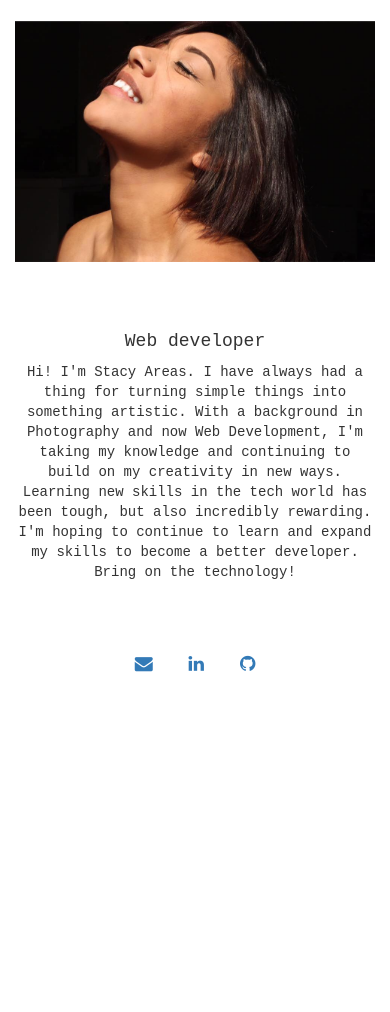
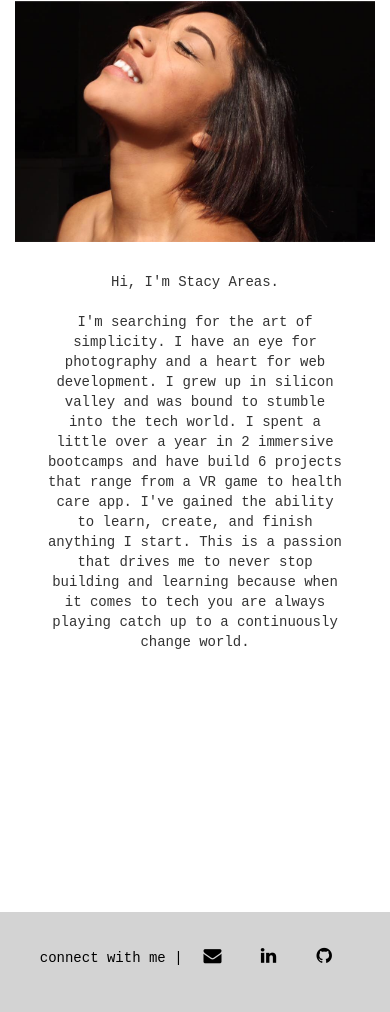
Before and after one commit to jsdelivrbot/portfolio-8, a website: page app/index.html at #!/aboutMe in a window 390 px wide. Shown: the part 160-1172 px from the top of the page. Before the commit the page ends 844 px from the top, so only its background shows below. Drawn offline with nearby package versions, Linux system fonts and the light colour scheme; some packages are replaced by stand-ins of ours.

Commit message:
edit about me -- add style and moblie responsive

```diff
--- a/app/aboutMe/aboutMe.html
+++ b/app/aboutMe/aboutMe.html
@@ -1,27 +1,25 @@
 <div ng-controller="AboutMeCtrl">
 
 	<div class="container">
-		<div class="row">
-			<div class="col-md-4 pt-5">
+		<div class="row project-col">
+			<div class="col-md-4">
   			<img class=" img-responsive" src="public/me.jpg">
 			</div>
 
 			<div class="col-md-8">
-				<div class="card text-center project-col">
+				<div class="card text-center">
 		  		<div class="card-img-overlay">
-			  		<h4 class="card-title">Web developer</h4>
-				  	<p class="card-text">Hi! I'm Stacy Areas. I have always 	had a thing for turning simple things into
-								something artistic. With a background in Photography and now Web Development, I'm
-								taking my knowledge and continuing to build on my creativity in new ways.
-								Learning new skills in the tech world has been tough, but also incredibly rewarding.
-								I'm hoping to continue to learn and expand my skills to become a better developer.
-								Bring on the technology!</p>
-		  		</div>
+				  	<p class="card-text project-content">
+				  	Hi, I'm Stacy Areas.<br><br>
+				  	I'm searching for the art of simplicity. I have an eye for photography and a heart for web development. I grew up in silicon valley and was bound to stumble into the tech world. I spent a little over a year in 2 immersive bootcamps and have build 6 projects that range from a VR game to health care app. I've gained the ability to learn, create, and finish anything I start. This is a passion that drives me to never stop building and learning because when it comes to tech you are always playing catch up to a continuously change world.</p>
+					</div>
 				</div>
 			</div>
 		</div>
 	</div>
-	<footer class="container text-center">
+
+	<footer class="text-center">
+		<span>connect with me </span>
 		<a href="mailto:stacyareas@gmail.com" target="_blank" type="button" class="btn-floating btn-lg btn-email"><i class="fa fa-envelope"></i></a>
 
 		<a href="https://www.linkedin.com/in/stacyareas/" target="_blank" type="button" class="btn-floating btn-lg btn-li"><i class="fa fa-linkedin"></i></a>
--- a/app/app.css
+++ b/app/app.css
@@ -4,15 +4,7 @@
   background-color: #D3D3D3;
   border-bottom: 0.1em solid black;
   margin-bottom: 2em;
-  padding: 3em;
-}
-
-.menu:before {
-  content: "[";
-}
-
-.menu:after {
-  content: "]";
+  padding: 1em;
 }
 
 .menu > li {
@@ -28,8 +20,46 @@
   font-family: monospace;
 }
 
-.project-col,
-.aboutme-card {
+.project-col {
   margin-top: 5em;
   margin-bottom: 5em;
 }
+
+.aboutme-card {
+  margin-top: 15em;
+  margin-bottom: 15em;
+}
+
+.project-content {
+  padding: 30px;
+}
+
+.btn-lg {
+  margin-top: 15px;
+  color: black !important;
+}
+
+span {
+ font-family: monospace;
+  color: black;
+}
+
+span:after {
+  content: "|";
+}
+
+.fa {
+  margin-top: 35px;
+  width: 20px !important;
+  height: 20px !important;
+}
+
+footer {
+    margin-top: 150px;
+    left: 0;
+    bottom: 0;
+    width: 100%;
+    background-color: #D3D3D3;
+    color: white;
+    height: 100px;
+}
--- a/app/index.html
+++ b/app/index.html
@@ -16,6 +16,7 @@
   <link rel="stylesheet" href="bower_components/html5-boilerplate/dist/css/main.css">
   <link rel="stylesheet" href="app.css">
   <link rel="stylesheet" href="https://cdnjs.cloudflare.com/ajax/libs/font-awesome/4.7.0/css/font-awesome.min.css">
+  <link rel="shortcut icon" type="image/png" href="./public/idea.png"/>
 
   <script src="bower_components/html5-boilerplate/dist/js/vendor/modernizr-2.8.3.min.js"></script>
 
--- a/app/photography/photography.js
+++ b/app/photography/photography.js
@@ -101,7 +101,7 @@ angular.module('portfolio.photography', ['ngRoute'])
 			},
 			{
 				category: 'still life',
-				image: 'public/StillLife/Toaster.jpg'
+				image: 'public/StillLife/Toaster.JPG'
 			},
 			{
 				category: 'travel',
--- a/package.json
+++ b/package.json
@@ -6,7 +6,7 @@
   "repository": "https://github.com/angular/angular-seed",
   "license": "MIT",
   "devDependencies": {
-    "bower": "^1.8.2",
+    "bower": "^1.8.4",
     "http-server": "^0.9.0",
     "jasmine-core": "^2.4.1",
     "karma": "^0.13.22",
```
Also changed, not shown: app/photography/photography.html (+9 -2 lines), app/projects/projects.html (+8 -0 lines), app/public/StillLife/Toaster.jpg, app/public/idea.png (added), 1 other file.
